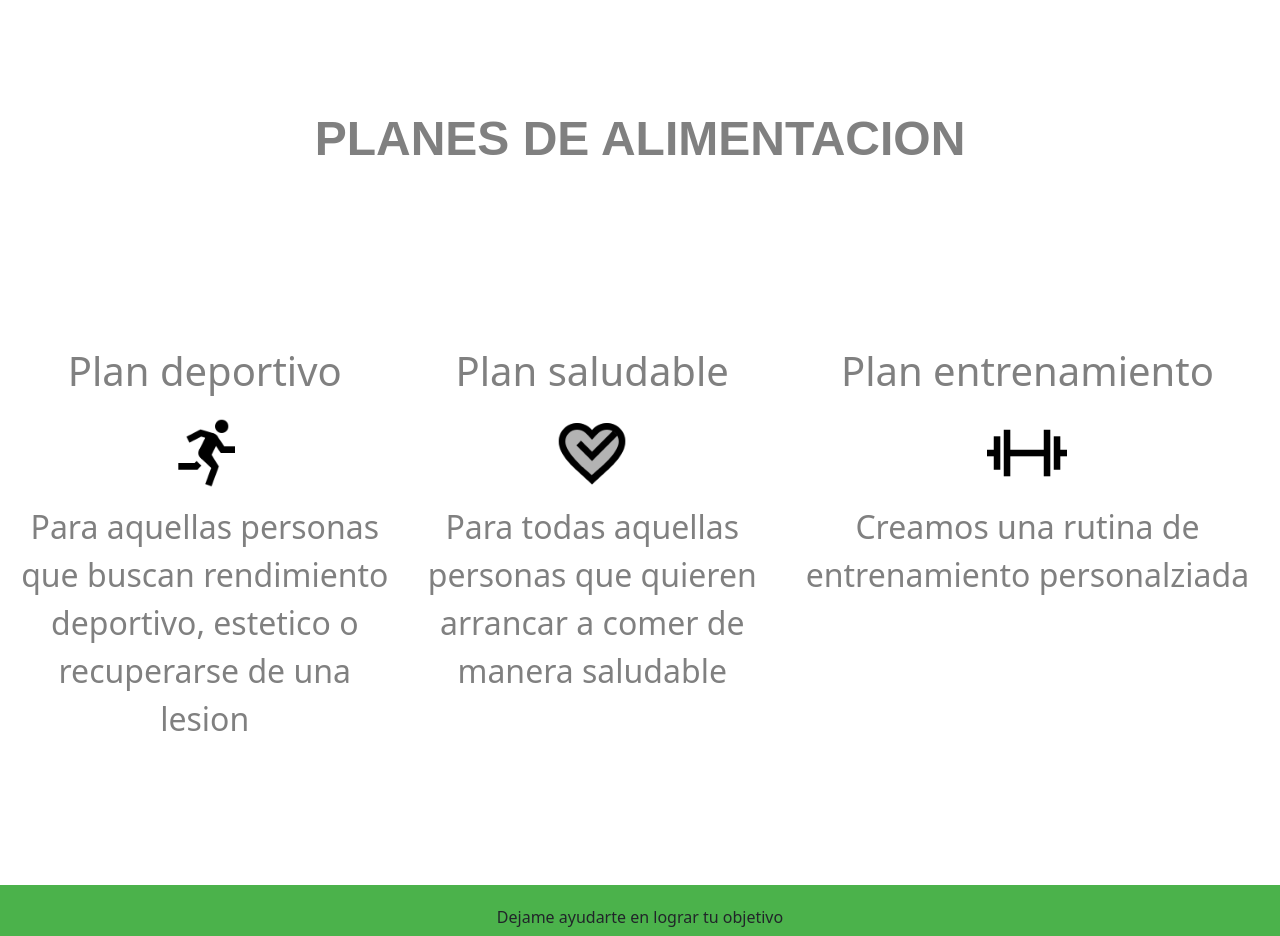
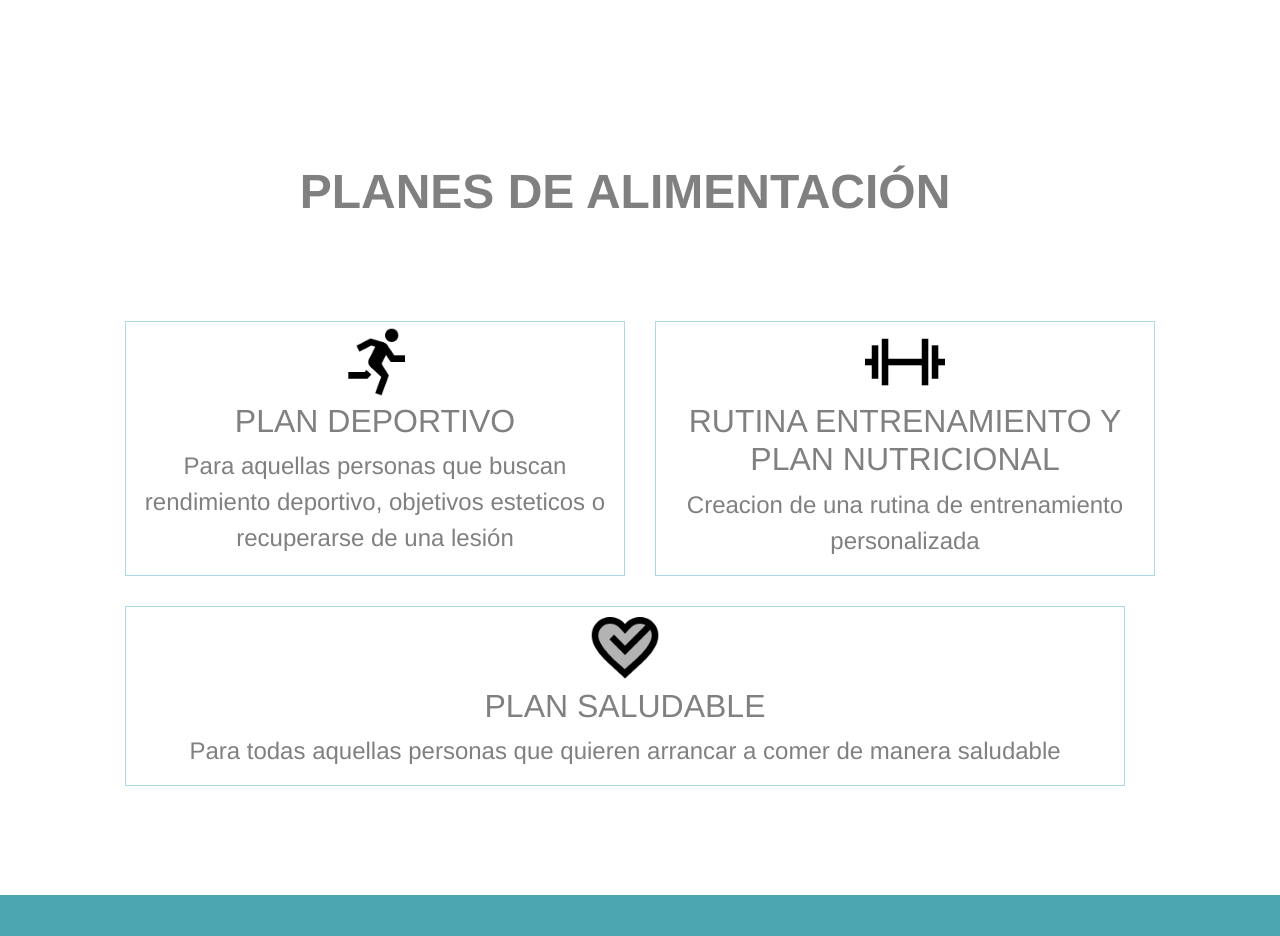
Before and after one commit to florencianeiragaggino/CursoCoderFlorenciaNeiraGaggino, a website: page index.html in a window 1280 px wide. Shown: the part 1191-2127 px from the top of the page. Drawn offline with nearby package versions, Linux system fonts and the light colour scheme.

Commit message:
cambios nuevos

```diff
--- a/estilos.css
+++ b/estilos.css
@@ -3,11 +3,12 @@ body {
     max-width: 100%;
     overflow-x: hidden;
     object-fit: cover;
+    font-family: 'Franklin Gothic Medium', 'Arial Narrow', Arial, sans-serif;
 }
 
 .navbar {
     padding: 2rem;
-    background-color: rgb(75, 178, 75);
+    background-color: rgb(75, 166, 178);
 }
 
 .navbar-collapse {
@@ -22,14 +23,10 @@ body {
 h1 {
     font-size: 2.5rem;
     color: grey;
-    font-family: 'Agdasima', sans-serif;
-    font-family: 'Gafata', sans-serif;
 }
 
 h2 {
     color: grey;
-    font-family: 'Agdasima', sans-serif;
-    font-family: 'Gafata', sans-serif;
 }
 
 /* INDEX PRIMERA SECCION DE TRES SECCIONES */
@@ -81,8 +78,7 @@ h2 {
 .conoce-a-florencia p {
     padding: 10px;
     margin-top: 10px;
-    color: whgreyite;
-    font-size: 1em;
+    color: grey font-size: 1em;
     width: 100%;
     text-align: center;
 }
@@ -131,8 +127,6 @@ h2 {
     grid-area: entrenamiento-index;
 }
 
-
-
 @media screen and (min-width: 400px) {
     .conoce-a-florencia {
         height: 500px;
@@ -153,7 +147,7 @@ h2 {
 
 @media screen and (min-width: 900px) {
     .hero h1 {
-        font-size: 4.5em;
+        font-size: 4em;
     }
 
     .hero h2 {
@@ -173,7 +167,6 @@ h2 {
         height: 600px;
         display: grid;
         align-items: center;
-
         grid-template-areas:
             "h2-p-conoce-a-florencia img-conoce-a-florencia "
     }
@@ -187,6 +180,7 @@ h2 {
     .h2-p-conoce-a-florencia h2 {
         grid-area: h2-p-conoce-a-florencia;
         width: 100%;
+        margin: 50px;
         font-size: 3em;
         text-align: left;
 
@@ -195,7 +189,7 @@ h2 {
     .h2-p-conoce-a-florencia p {
         grid-area: h2-p-conoce-a-florencia;
         width: 100%;
-        margin: 10px;
+        margin: 20px;
         font-size: 2em;
         padding: 30px;
         text-align: left;
@@ -210,29 +204,56 @@ h2 {
 
     .planes-de-alimentacion {
         display: grid;
-        justify-items: center;
+        height: 800px;
+        align-content: center;
+        justify-content: center;
         align-items: stretch;
-        height: 800px;
+        justify-items: normal;
+        margin: 20px;
         grid-template-areas:
-            "titulo-planes-index titulo-planes-index titulo-planes-index"
-            "deportivo-index saludable-index entrenamiento-index";
+            "titulo-planes-index titulo-planes-index "
+            "deportivo-index entrenamiento-index"
+            "saludable-index saludable-index ";
+        gap: 30px;
     }
 
-    .planes-de-alimentacion h3 {
-        font-size: 2.5em;
-        padding: 10px;
+    .deportivo-index {
+        width: 500px;
+        border: 1px solid lightblue;
+    }
+
+    .entrenamiento-index {
+        max-width: 500px;
+        border: 1px solid lightblue;
+    }
+
+    .saludable-index {
+        max-width: 1000px;
+        border: 1px solid lightblue;
+    }
+
+    .titulo-planes-index {
+        margin-bottom: 0;
+        margin-top: 0;
+        max-width: 1000px;
     }
 
     .planes-de-alimentacion h2 {
         font-size: 3em;
-        margin-bottom: 50px;
+        margin-bottom: 70px;
+    }
+
+    .planes-de-alimentacion h3 {
+        font-size: 2em;
     }
 
     .planes-de-alimentacion p {
-        font-size: 2em;
-        padding: 10px;
-        width: fit-content;
+        font-size: 1.5em;
+
+
     }
+
+
 }
 
 /* PAGINA SOBRE MI*/
@@ -293,6 +314,7 @@ h2 {
     height: fit-content;
     text-align: center;
     padding: 10px;
+    margin-bottom: 100px;
     width: 100%;
 }
 
@@ -302,18 +324,21 @@ h2 {
 }
 
 .deportivo {
-    background-color: rgb(75, 178, 75);
     padding: 10px;
+    border: 1px solid lightblue;
+
 }
 
 .saludable {
     padding: 10px;
+    border: 1px solid lightblue;
+
 }
 
+.entrenamiento {
+    padding: 10px;
+    border: 1px solid lightblue;
 
-.entrenamiento {
-    background-color: rgba(75, 178, 75);
-    padding: 10px;
 }
 
 
@@ -369,14 +394,14 @@ h2 {
 
 .butoon-turnos {
     color: white;
-    background-color: rgb(75, 178, 75);
+    background-color: rgb(75, 166, 178);
     border: none;
     padding: 5px;
 }
 
 
 @media screen and (min-width: 900px) {
-    .turnos{
+    .turnos {
         display: grid;
         grid-template-areas:
             "titulo titulo "
@@ -384,39 +409,43 @@ h2 {
         align-content: center;
     }
 
-.titulo{
+    .titulo {
         text-align: left;
     }
 
-.titulo h1{
+    .titulo h1 {
         text-align: left;
         font-size: 3em;
         color: grey;
     }
 
-.titulo p{
+    .titulo p {
         text-align: left;
         font-size: 1.5em;
         color: grey;
     }
 
-    .presencial{
+    .presencial {
         width: 100%;
         text-align: left;
     }
 
-    .online{
+    .online {
         width: 100%;
         text-align: left;
     }
-
-
-
 
 }
 
 
 /*formulario*/
+
+.titulo-contacto {
+    font-size: 3em;
+    text-align: center;
+    margin-top: 20px;
+    margin-bottom: 20px;
+}
 
 label {
     padding: 5px;
@@ -516,8 +545,16 @@ iframe {
 }
 
 footer {
-    background-color: rgb(75, 178, 75);
+    background-color: rgb(75, 166, 178);
     padding: 20px;
+    height: 200px;
     text-align: center;
     justify-content: end;
 }
+
+@media screen and (min-width: 900px) {
+    .footer p {
+        font-size: 2em;
+        text-align: right;
+    }
+}
--- a/index.html
+++ b/index.html
@@ -86,31 +86,32 @@
   </section>
 
   <!-- INDEX TERCERA SECCION DE TRES SECCIONES -->
+
   <section class="planes-de-alimentacion">
-
     <div class="titulo-planes-index">
-      <h2>PLANES DE ALIMENTACION</h2>
+      <h2> PLANES DE ALIMENTACIÓN</h2>
     </div>
 
     <div class="deportivo-index">
-      <h3> Plan deportivo </h3>
       <img src="./imagenes/icons8-running-96.png" alt="Imagen de una persona corriendo">
-      <p>Para aquellas personas que buscan rendimiento deportivo, estetico o recuperarse de una
-        lesion</p>
+      <h3> PLAN DEPORTIVO </h3>
+      <p>Para aquellas personas que buscan rendimiento deportivo, objetivos esteticos o recuperarse de una
+        lesión</p>
     </div>
     <div class="saludable-index">
-      <h3> Plan saludable </h3>
       <img src="./imagenes/icons8-salud-del-corazón-96.png" alt="Imagen de un corazon saludable">
+      <h3> PLAN SALUDABLE </h3>
       <p>Para todas aquellas personas que quieren arrancar a comer de manera saludable </p>
     </div>
 
     <div class="entrenamiento-index">
-      <h3> Plan entrenamiento </h2>
-        <img src="./imagenes/icons8-pesa-96.png" alt="Imagen de una mancuerna de gimnasio">
-        <p>Creamos una rutina de entrenamiento personalziada </p>
+      <img src="./imagenes/icons8-pesa-96.png" alt="Imagen de una mancuerna de gimnasio">
+      <h3> RUTINA ENTRENAMIENTO Y PLAN NUTRICIONAL </h2>
+        <p>Creacion de una rutina de entrenamiento personalizada </p>
     </div>
 
   </section>
+
 
 
   <!-- footer -->
```
Also changed, not shown: Paginas/contacto.html (+1 -1 lines). Lines whose indentation alone changed are shown as unchanged.
